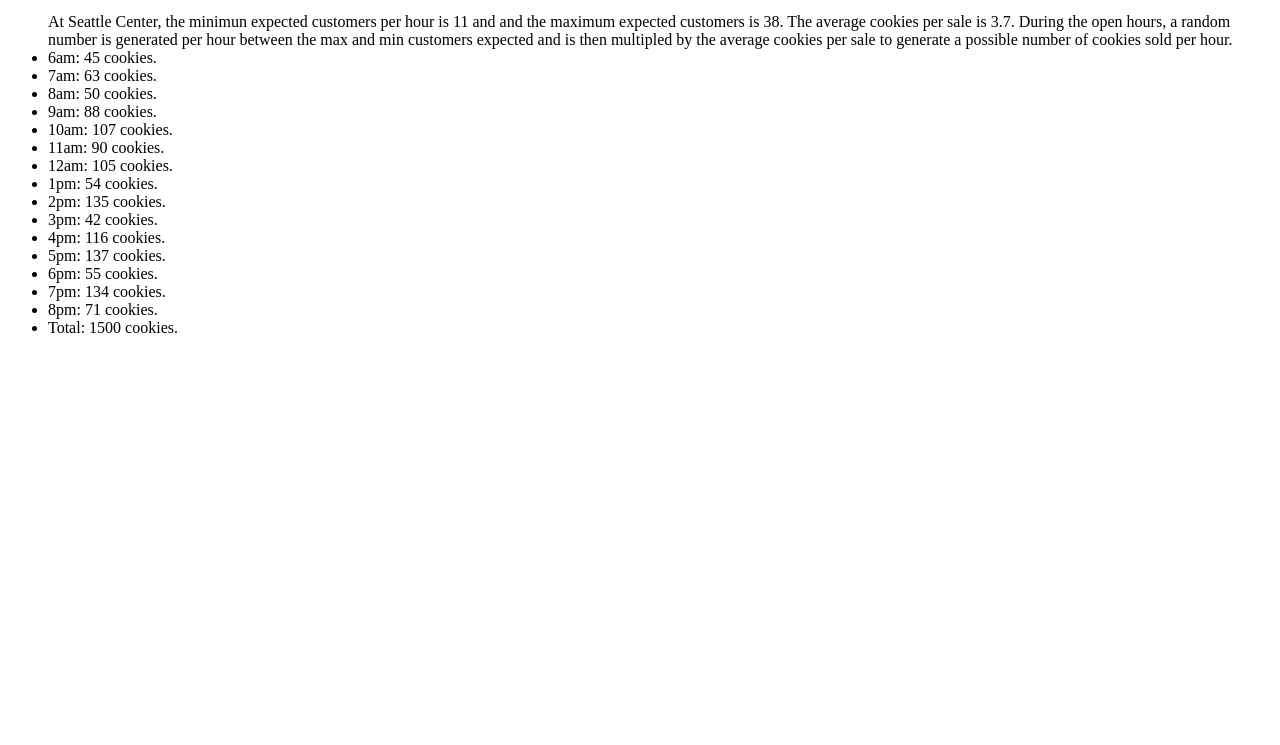
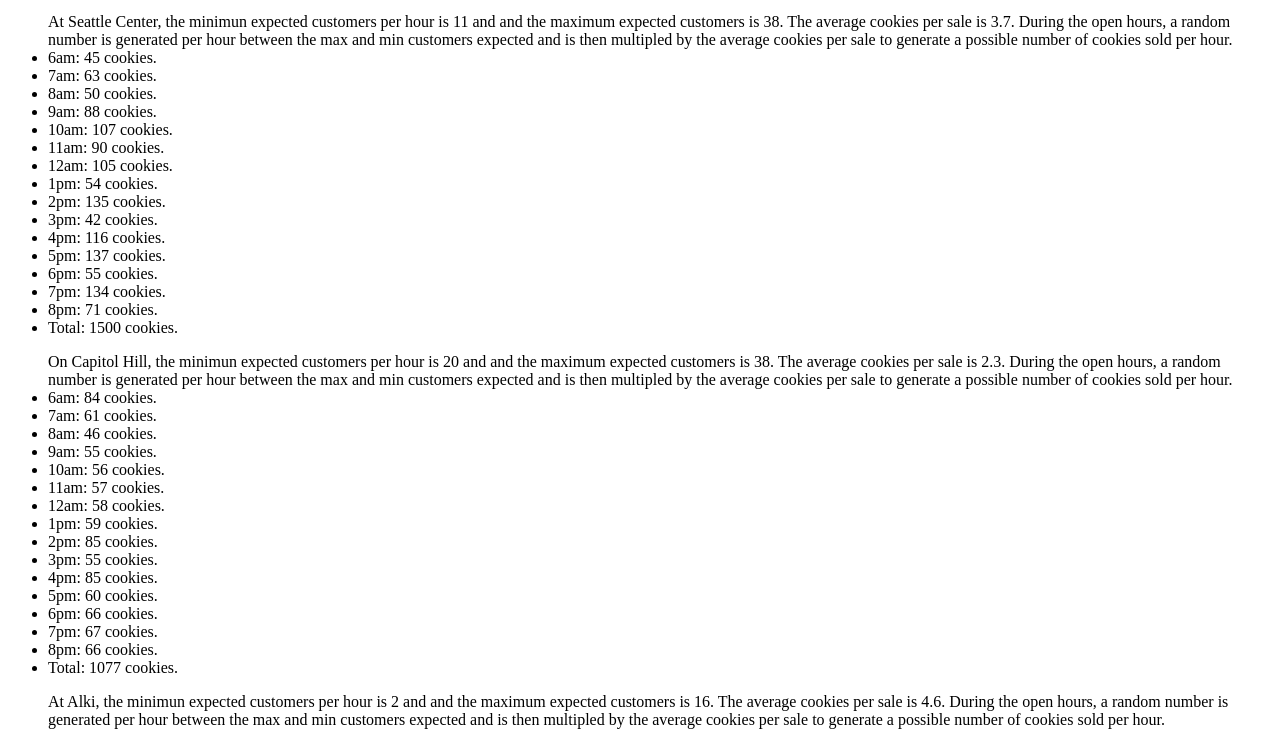
Before and after one commit to madelinepet/cookie-stand, a plain HTML site: page sales.html in a window 1280 px wide. Shown: the part 683-1428 px from the top of the page. Before the commit the page ends 1036 px from the top, so only its background shows below. Drawn offline with Linux system fonts and the light colour scheme.

Commit message:
I added the fourth location. Now I need to add the fifth, and final location and then do some page styling!

```diff
--- a/js/sales.js
+++ b/js/sales.js
@@ -83,3 +83,30 @@ var seattleCenter = {
   }
 };
 seattleCenter.generatePossibilitiesCenter();
+
+//Capitol Hill Location
+var capitolHill = {
+  minCustomersHill: 20,
+  maxCustomersHill: 38,
+  avgCookieSalesHill: 2.3,
+  totalCookiesHill: 0,
+  timeArrayHill:['6am', '7am','8am','9am','10am','11am','12am','1pm','2pm','3pm','4pm','5pm','6pm','7pm','8pm'],
+  randomNumCookiesPerHourHill: function(){
+    return Math.floor((Math.random() * ((this.maxCustomersHill - this.minCustomersHill) + 1) + this.minCustomersHill) * this.avgCookieSalesHill);
+  },
+  generatePossibilitiesHill: function(){
+    var hillContainer = document.getElementById('capHill');
+    for(var i = 0; i < this.timeArrayHill.length; i++){
+      var hillElement = document.createElement('li');
+      hillElement.setAttribute('class', 'hill-row');
+      var cookiesAtHour = this.randomNumCookiesPerHourHill();
+      this.totalCookiesHill += cookiesAtHour;
+      hillElement.textContent = (this.timeArrayHill[i] + ': ' + this.randomNumCookiesPerHourHill() + ' cookies.');
+      hillContainer.appendChild(hillElement);
+    }
+    var hillTotalElement = document.createElement('li');
+    hillTotalElement.textContent =('Total: ' + this.totalCookiesHill + ' cookies.');
+    hillContainer.appendChild(hillTotalElement);
+  }
+};
+capitolHill.generatePossibilitiesHill();
--- a/sales.html
+++ b/sales.html
@@ -14,6 +14,11 @@
   <ul id = "seaTac"> At SeaTac, the minimun expected customers per hour is 3 and and the maximum expected customers is 24. The average cookies per sale is 1.2. During the open hours, a random number is generated per hour between the max and min customers expected and is then multipled by the average cookies per sale to generate a possible number of cookies sold per hour.</ul>
   <ul id = "center"> At Seattle Center, the minimun expected customers per hour is 11 and and the maximum expected customers is 38. The average cookies per sale is 3.7. During the open hours, a random number is generated per hour between the max and min customers expected and is then multipled by the average cookies per sale to generate a possible number of cookies sold per hour.</ul>
 
+  <ul id = capHill> On Capitol Hill, the minimun expected customers per hour is 20 and and the maximum expected customers is 38. The average cookies per sale is 2.3. During the open hours, a random number is generated per hour between the max and min customers expected and is then multipled by the average cookies per sale to generate a possible number of cookies sold per hour.</ul>
+
+  <ul id = alki> At Alki, the minimun expected customers per hour is 2 and and the maximum expected customers is 16. The average cookies per sale is 4.6. During the open hours, a random number is generated per hour between the max and min customers expected and is then multipled by the average cookies per sale to generate a possible number of cookies sold per hour.</ul>
+
+
   <script src ="js/sales.js"></script>
   </body>
 </html>
```
